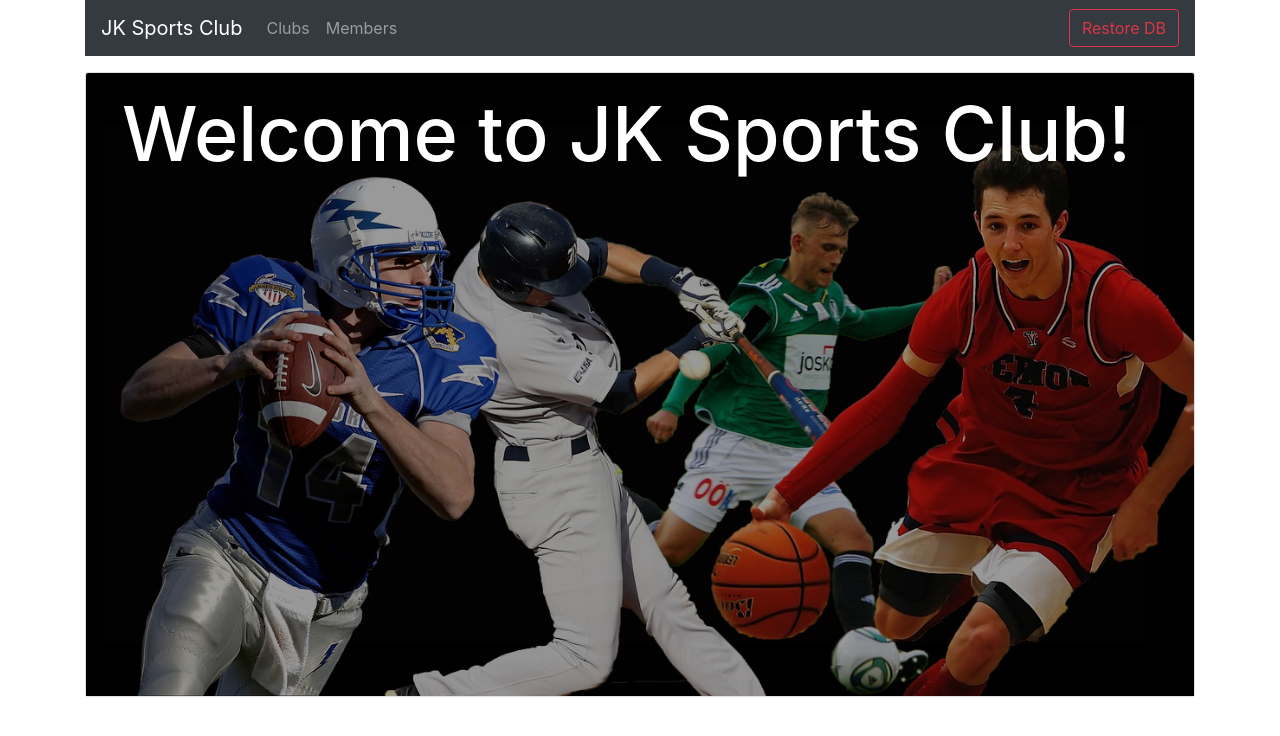
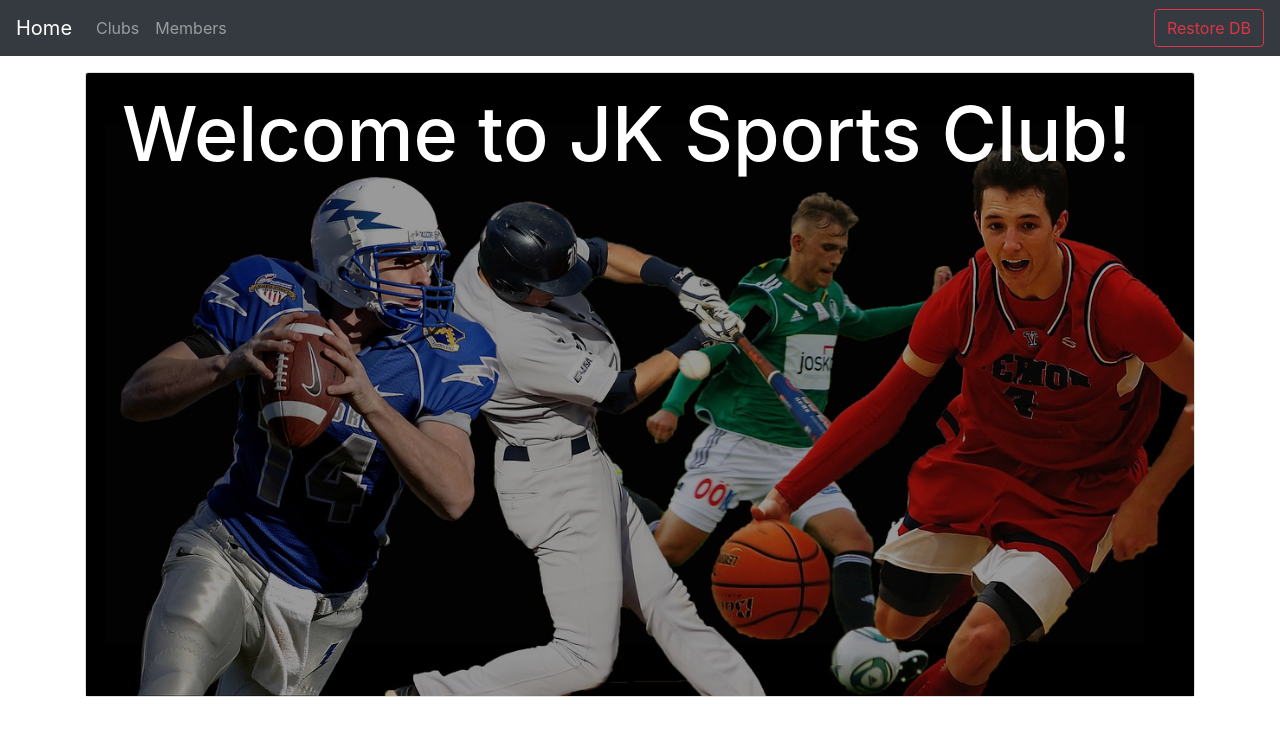
Before and after one commit to Jaeyoung-Kim-Dev/JKSportsClub, a React (Create React App) app in the folder client/: page / in a window 1280 px wide. Shown: the top 736 px of the page. Built offline with nearby package versions, Linux system fonts and the light colour scheme.

Commit message:
Edit React-bootstrap

```diff
--- a/client/src/App.js
+++ b/client/src/App.js
@@ -1,9 +1,6 @@
 import React from 'react';
-import {
-    BrowserRouter as Router,
-    Route,
-    Switch, // for NotFoundPage
-} from 'react-router-dom';
+import {BrowserRouter as Router, Route, Switch,} from 'react-router-dom';
+import {Container} from "react-bootstrap";
 import './css/App.css';
 import HomePage from './pages/HomePage';
 import ClubPage from './pages/ClubPage';
@@ -13,12 +10,9 @@ import NavBar from "./NavBar";
 import NotFoundPage from "./pages/NotFoundPage";
 
 const App = () => (
-    <>
-        {
-            <Router className="container">
-                <div className="row">
-                    <NavBar className="col m-3"/>
-                </div>
+    <Router>
+        <NavBar/>
+        <Container>
             <Switch>
                 <Route path="/" component={HomePage} exact/>
                 <Route path="/club-list" component={ClubsListPage}/>
@@ -26,9 +20,8 @@ const App = () => (
                 <Route path="/clubs/:initials" component={ClubPage}/>
                 <Route component={NotFoundPage}/>
             </Switch>
+        </Container>
     </Router>
-        }
-    </>
 )
 
 export default App;
--- a/client/src/NavBar.js
+++ b/client/src/NavBar.js
@@ -1,18 +1,11 @@
 import React from 'react';
-import {
-    Navbar,
-    Nav,
-    Form,
-    Container
-} from 'react-bootstrap'
+import {Form, Nav, Navbar} from 'react-bootstrap'
 import ResetDB from './components/ResetDB';
 
 const NavBar = () => (
-    <Container>
-        <Navbar bg="dark" variant="dark" expand="sm">
-            <Navbar.Brand href="/">JK Sports Club</Navbar.Brand>
+    <Navbar bg="dark" variant="dark">
+        <Navbar.Brand href="/">Home</Navbar.Brand>
         <Navbar.Toggle aria-controls="basic-navbar-nav"/>
-            <Navbar.Collapse id="basic-navbar-nav">
             <Nav className="mr-auto">
                 <Nav.Link href="/club-list">Clubs</Nav.Link>
                 <Nav.Link href="/members">Members</Nav.Link>
@@ -20,11 +13,7 @@ const NavBar = () => (
             <Form>
                 <ResetDB/>
             </Form>
-            </Navbar.Collapse>
     </Navbar>
-
-    </Container>
-
 );
 
 export default NavBar;
--- a/client/src/components/ClubsList.js
+++ b/client/src/components/ClubsList.js
@@ -4,8 +4,7 @@ import {Card, Col, Row} from 'react-bootstrap';
 
 const ClubsList = ({clubs}) => (
     <Row>
-        {
-            clubs.map((club, key) => (
+        {clubs.map((club, key) => (
             <Col xs="12" lg="6" key={key}>
                 <Card>
                     <Link to={`/clubs/${club.initials}`}>
@@ -21,8 +20,7 @@ const ClubsList = ({clubs}) => (
                     </Link>
                 </Card>
             </Col>
-            ))
-        }
+        ))}
     </Row>
 )
 export default ClubsList;
--- a/client/src/components/ReviewsList.js
+++ b/client/src/components/ReviewsList.js
@@ -1,9 +1,5 @@
 import React from 'react';
-import {
-    Toast,
-    Row,
-    Col
-} from 'react-bootstrap';
+import {Col, Row, Toast} from 'react-bootstrap';
 
 const ReviewsList = ({reviews}) => (
     <>
--- a/client/src/components/SearchMember.js
+++ b/client/src/components/SearchMember.js
@@ -1,6 +1,6 @@
 import React from 'react';
 
-const SearchMember = ({orderBy,setOrderBy,orderDir,setOrderDir,setQueryText}) => {
+const SearchMember = ({orderBy, setOrderBy, orderDir, setOrderDir, setQueryText}) => {
 
     const changeOrder = async (order, dir) => {
         setOrderBy(order);
--- a/client/src/components/VotesSection.js
+++ b/client/src/components/VotesSection.js
@@ -30,11 +30,7 @@ const VotesSection = ({clubInitials, upvotes, setClubFeedback}) => {
             <Button variant="danger m-1" onClick={() => downvoteClub()}><FiThumbsDown/></Button>
             <p className="d-inline-block p-2">This club has been upvoted <span className="font-weight-bold">{upvotes}</span> times.</p>
         </Container>
-
-
     );
-
-
 }
 
 export default VotesSection;
--- a/client/src/pages/ClubPage.js
+++ b/client/src/pages/ClubPage.js
@@ -32,7 +32,7 @@ const ClubPage = ({match}) => {
     /*const clubPhoto = require("../photos/" + initials + ".jpg");*/
 
     return (
-        <Container>
+        <>
             <h1>{club.name} Club</h1>
             <br/>
             <Table striped hover>
@@ -82,8 +82,7 @@ const ClubPage = ({match}) => {
 
             <h4>Other Clubs</h4>
             <ClubsList clubs={otherClubs}/>
-        </Container>
-
+        </>
     );
 }
 
--- a/client/src/pages/ClubsListPage.js
+++ b/client/src/pages/ClubsListPage.js
@@ -1,14 +1,11 @@
 import React from 'react';
-import {Container} from 'react-bootstrap';
 import ClubsList from '../components/ClubsList';
 import clubInfo from './club-info';
 
 const ClubsListPage = () => (
     <>
         <h1 align="center">Clubs</h1>
-        <Container>
-            <ClubsList clubs={clubInfo}/>
-        </Container>
+        <ClubsList clubs={clubInfo}/>
     </>
 )
 
--- a/client/src/pages/HomePage.js
+++ b/client/src/pages/HomePage.js
@@ -1,11 +1,7 @@
 import React from 'react';
-import {
-    Container,
-    Card
-} from 'react-bootstrap';
+import {Card} from 'react-bootstrap';
 
 const HomePage = () => (
-    <Container>
     <Card>
         <Card.Img variant="top" src={require(`../photos/logo.jpg`)}/>
         <Card.Body>
@@ -14,7 +10,6 @@ const HomePage = () => (
             </Card.Title>
         </Card.Body>
     </Card>
-    </Container>
 )
 export default HomePage;
 
```
Lines whose indentation alone changed are shown as unchanged.
